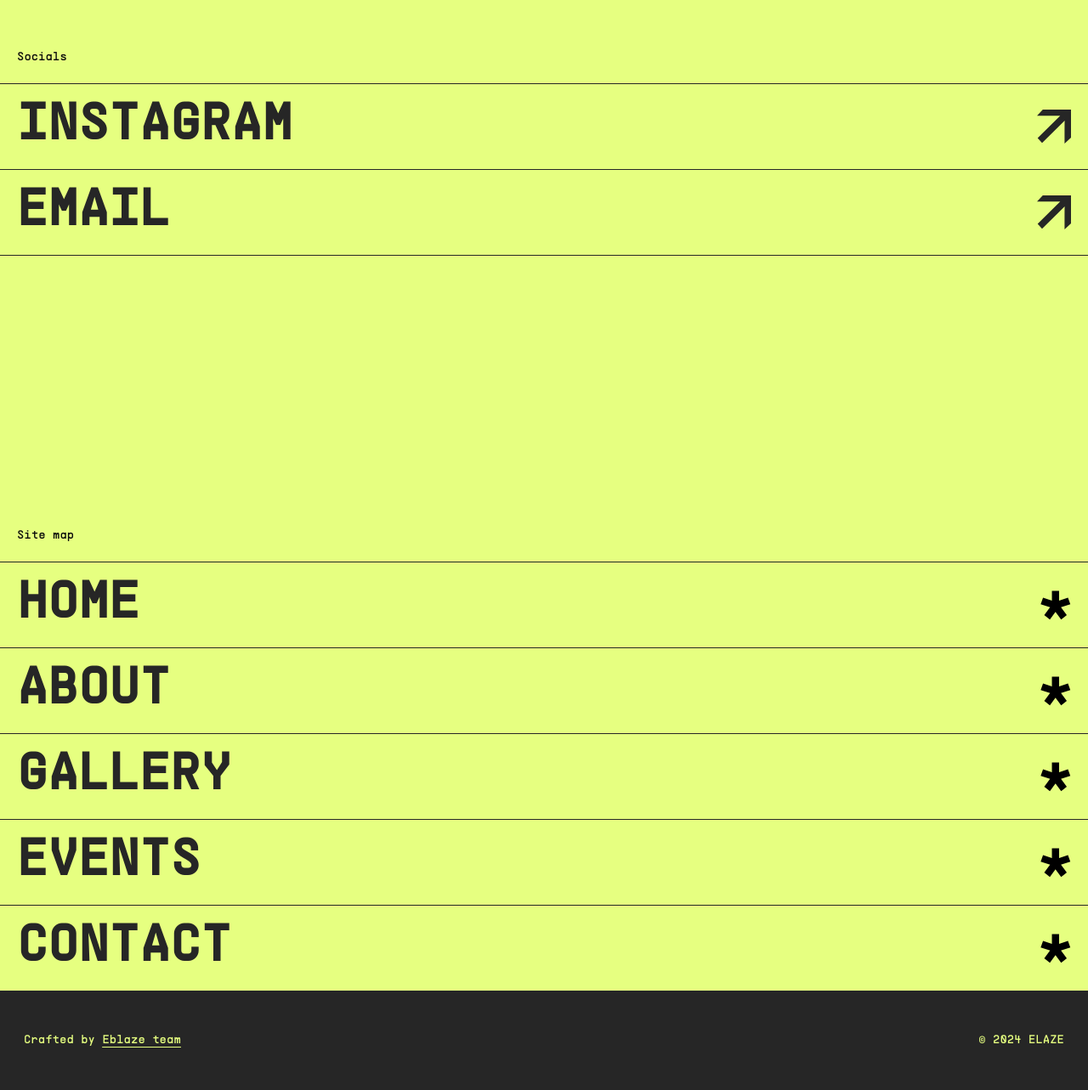
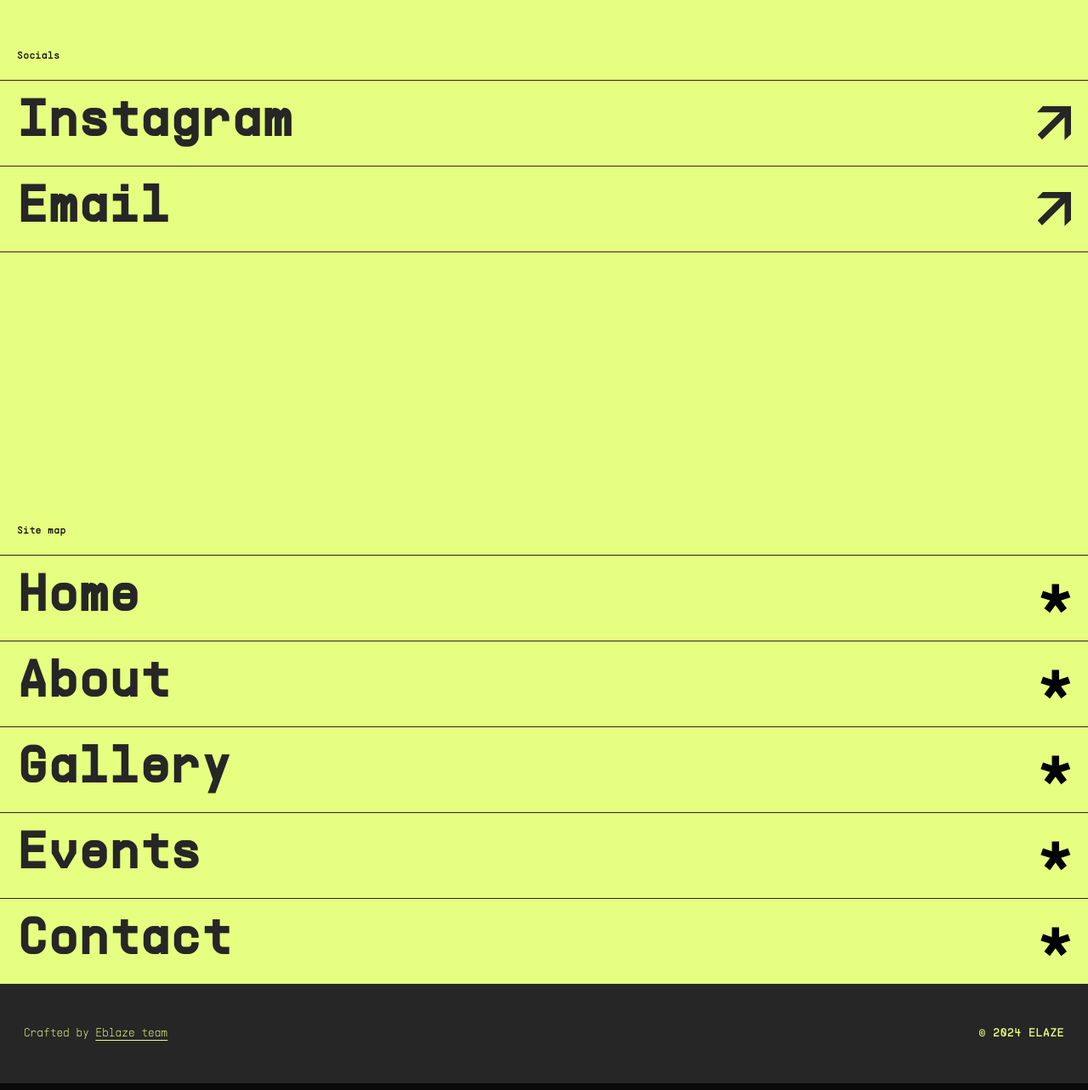
Before and after one commit to rahu1gg/eblaze, a Next.js app: page /contact in a window 1280 px wide. Shown: the part 1483-2766 px from the top of the page at 85% size. Built offline with nearby package versions, Linux system fonts and the light colour scheme.

Commit message:
styles: footer component

```diff
--- a/src/components/global/footer/index.tsx
+++ b/src/components/global/footer/index.tsx
@@ -13,19 +13,21 @@ export function Footer() {
         <CardBody className='h-auto w-full flex items-center justify-center'>
           <CardItem>
             <div>
-              <p className='text-[25vw] pb-20 font-bold'>EBLAZE</p>
+              <p className='text-[25vw] pb-20 font-bold uppercase'>
+                <Hack dataValue='EBLAZE' />
+              </p>
             </div>
           </CardItem>
         </CardBody>
       </CardContainer>
       <div>
         <div>
-          <p className='text-sm p-5 text-background font-medium'>Socials</p>
+          <p className='text-xs p-5 text-background font-medium'>Socials</p>
           {SOCIAL_LINKS.map(({ id, label, href }) => (
             <FooterLink
               key={id}
               href={href}
-              className='text-muted bg-primary-color inline-flex p-5 w-full border-t text-6xl font-bold uppercase last-of-type:border-b'
+              className='text-muted bg-primary-color inline-flex p-5 w-full border-t text-6xl font-bold capitalize last-of-type:border-b'
               target='_blank'
               rel='noreferrer'
               dataValue={label}
@@ -34,22 +36,22 @@ export function Footer() {
           ))}
         </div>
         <div>
-          <p className='text-sm px-5 pb-5 pt-80 text-background font-medium'>Site map</p>
+          <p className='text-xs px-5 pb-5 pt-80 text-background font-medium'>Site map</p>
           {APP_LINKS.map(({ id, label, href }) => (
             <FooterLink
               key={id}
               href={href}
-              className='text-muted bg-primary-color inline-flex p-5 w-full border-t text-6xl font-bold uppercase last-of-type:border-b'
+              className='text-muted bg-primary-color inline-flex p-5 w-full border-t text-6xl font-bold capitalize last-of-type:border-b'
               dataValue={label}
               payload={<Star />}
               payloadClassName='rotate-0 group-hover:rotate-[360deg] duration-1000 origin-center h-10 flex items-center justify-center'
             />
           ))}
         </div>
-        <div className='bg-muted text-sm py-10 px-7 text-primary-color flex items-center justify-between'>
+        <div className='bg-muted text-sm py-10 px-7 font-light text-primary-color flex items-center justify-between'>
           <p className=''>
             Crafted by{' '}
-            <Button className='p-0 text-primary-color underline' variant='link'>
+            <Button className='p-0 text-primary-color underline font-light' variant='link'>
               <Link href={'/team'}>
                 <Hack dataValue='Eblaze team'>Eblaze team</Hack>
               </Link>
```
